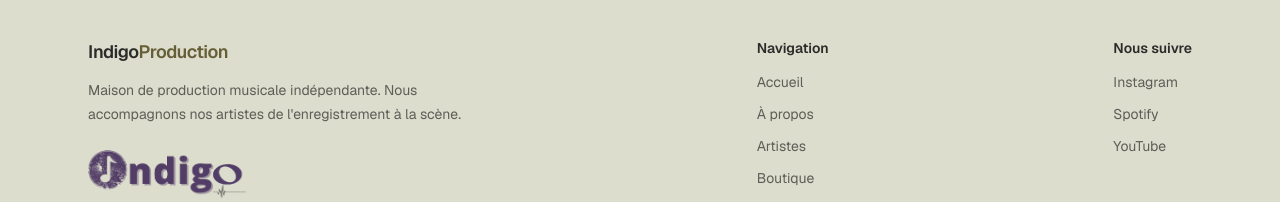
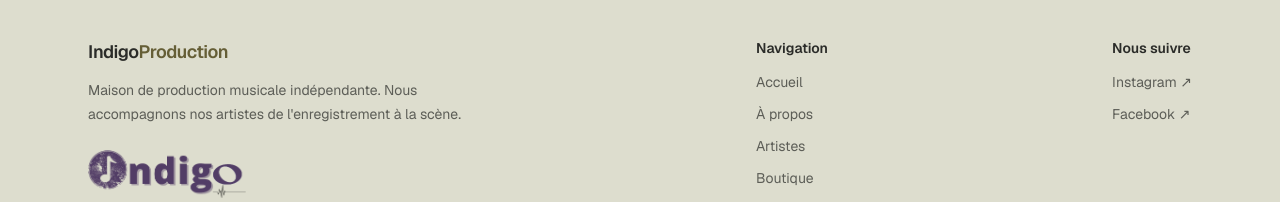
Before and after one commit to Slim-coder20/indigoprod, a Next.js app: page /contact in a window 1280 px wide. Shown: the part 893-1095 px from the top of the page. Built offline with nearby package versions, Linux system fonts and the light colour scheme.

Commit message:
Feat : Ajout des liens reseaux sociaux Footer

```diff
--- a/components/Footer.tsx
+++ b/components/Footer.tsx
@@ -39,9 +39,16 @@ export default function Footer() {
         <div>
           <p className="text-sm font-semibold text-foreground">Nous suivre</p>
           <ul className="mt-3 flex flex-col gap-2">
-            {["Instagram", "Spotify", "YouTube"].map((social) => (
-              <li key={social}>
-                <span className="text-sm text-muted">{social}</span>
+            {CONTACT.socials.map((social) => (
+              <li key={social.label}>
+                <a
+                  href={social.url}
+                  target="_blank"
+                  rel="noopener noreferrer"
+                  className="text-sm text-muted transition-colors hover:text-foreground"
+                >
+                  {social.label} ↗
+                </a>
               </li>
             ))}
           </ul>
--- a/lib/contact.ts
+++ b/lib/contact.ts
@@ -6,6 +6,10 @@ export const CONTACT = {
     { label: "06 15 79 39 45", href: "tel:+33615793945" },
   ],
   city: "Tours",
+  socials: [
+    { label: "Instagram", url: "https://www.instagram.com/indigoprod_/" },
+    { label: "Facebook", url: "https://www.facebook.com/indigonoria" },
+  ],
   // Licences d'entrepreneur de spectacles vivants
   licences: ["PLATESV-D-2024-007286", "PLATESV-D-2025-002237"],
 };
```
Also changed, not shown: .claude/launch.json (added), 1 other file (tests, documents, lock files or other folders).
